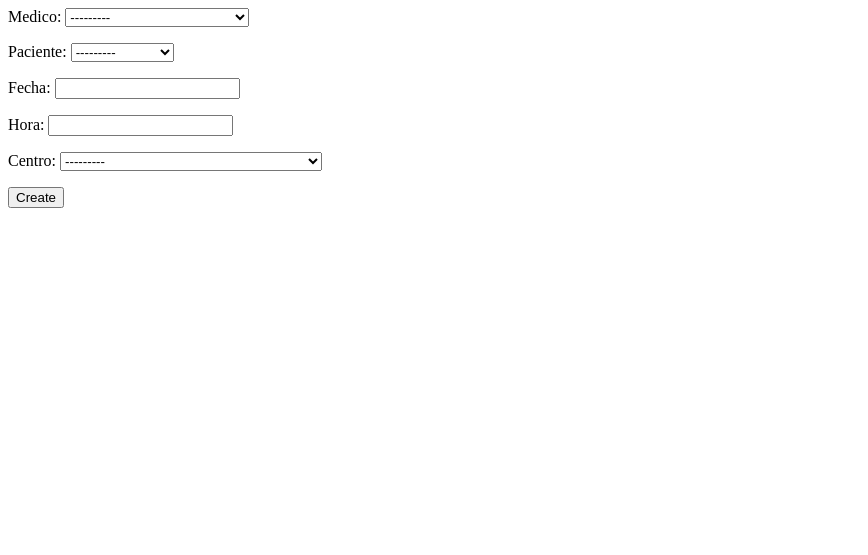
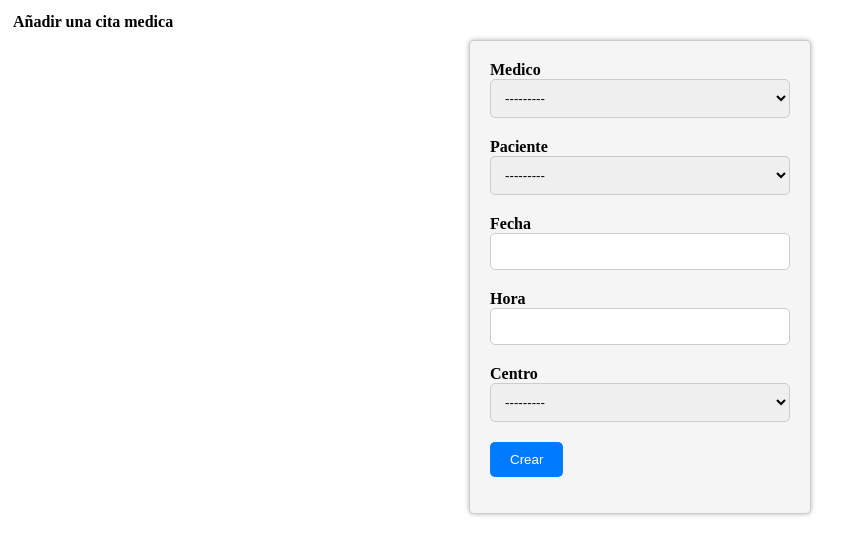
Before and after one commit to Equipo2PDW/ProyectoDirectorioMedico, a Django app: page /clinica/create_cita in a window 1280 px wide. Shown: the top 555 px of the page, without its empty margins (0-868 px from the left). Run offline with Django 4.2, Linux system fonts and the light colour scheme; data comes from the database, SQL or seed files in the repository.

Commit message:
Version usable para agregar cita medica

```diff
--- a/clinica/templates/create_cita.html
+++ b/clinica/templates/create_cita.html
@@ -1,13 +1,37 @@
-<div class="main">
-    <!-- Create a Form -->
-    <form method="POST">
-        <!-- Security token by Django -->
-        {% csrf_token %}
+{% load static %}
+<link rel="stylesheet" type="text/css" href="{% static 'css/create_medico.css' %}">
+<link rel="stylesheet" href="https://fonts.googleapis.com/css?family=Poppins">
 
-        <!-- form as paragraph -->
-        {{ form.as_p }}
+<div class="container">
+    <div class="container">
+        <div class="text-container">
+            <h1>Añadir una cita medica</h1>
+        </div>
+        {% if messages %}
+        <div class="messages">
+            {% for message in messages %}
+            <div class="message alert alert-success" id="mensaje">
+                {{ message }}
+            </div>
+            {% endfor %}
+        </div>
+        {% endif %}
+        <div class="main">
+            <!-- Crear un formulario -->
+            <form method="POST">
+                <!-- Token de seguridad de Django -->
+                {% csrf_token %}
 
-        <input type="submit" value="Create">
-    </form>
+                <!-- Formulario como párrafo con estilos para los campos de entrada -->
+                {% for field in form %}
+                    <div class="form-group">
+                        <label for="{{ field.id_for_label }}" class="form-label">{{ field.label }}</label>
+                        {{ field }}
+                    </div>
+                {% endfor %}
 
+                <input type="submit" value="Crear" id="crear">
+            </form>
+        </div>
+    </div>
 </div>
--- a/clinica/views.py
+++ b/clinica/views.py
@@ -82,7 +82,8 @@ def create_cita(request):
     form = CitaForm(request.POST or None)
     if form.is_valid():
         form.save()
-        return redirect(citas_view)
+        messages.success(request, 'Cita añadida correctamente.')
+        return HttpResponseRedirect("/clinica/citas_view")
     context['form'] = form
     return render(request, "create_cita.html", context)
 
```
